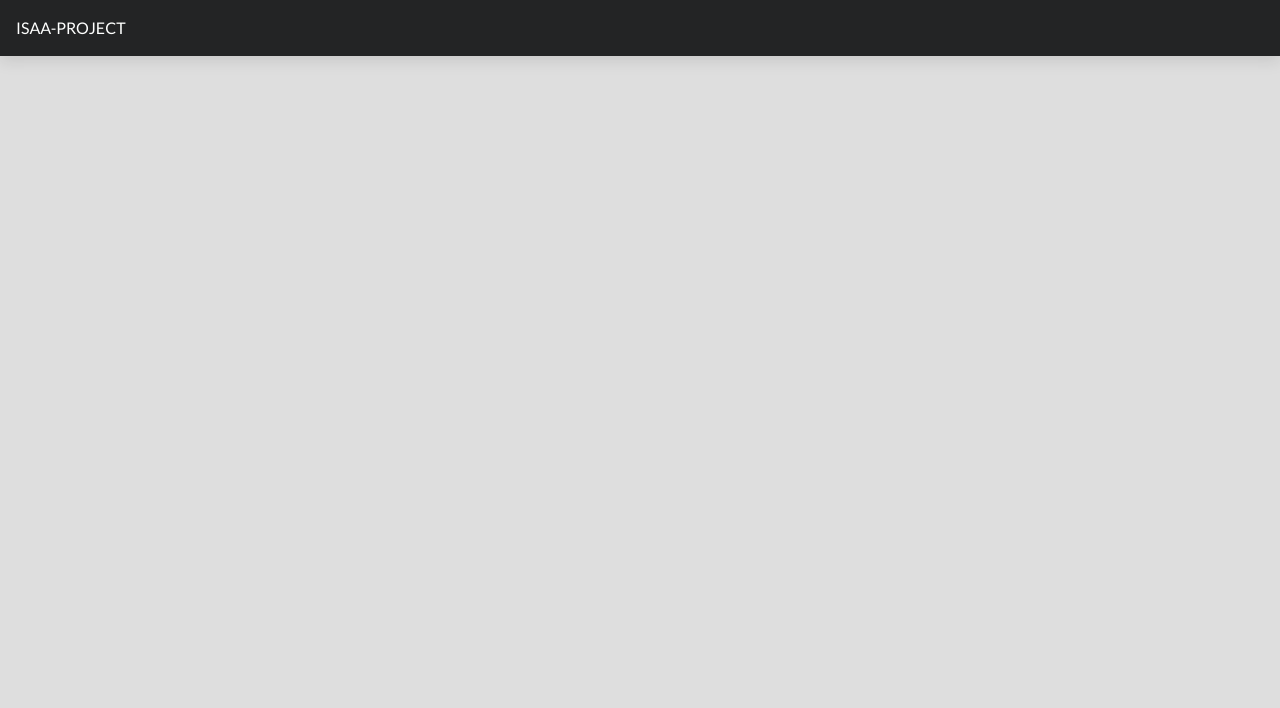
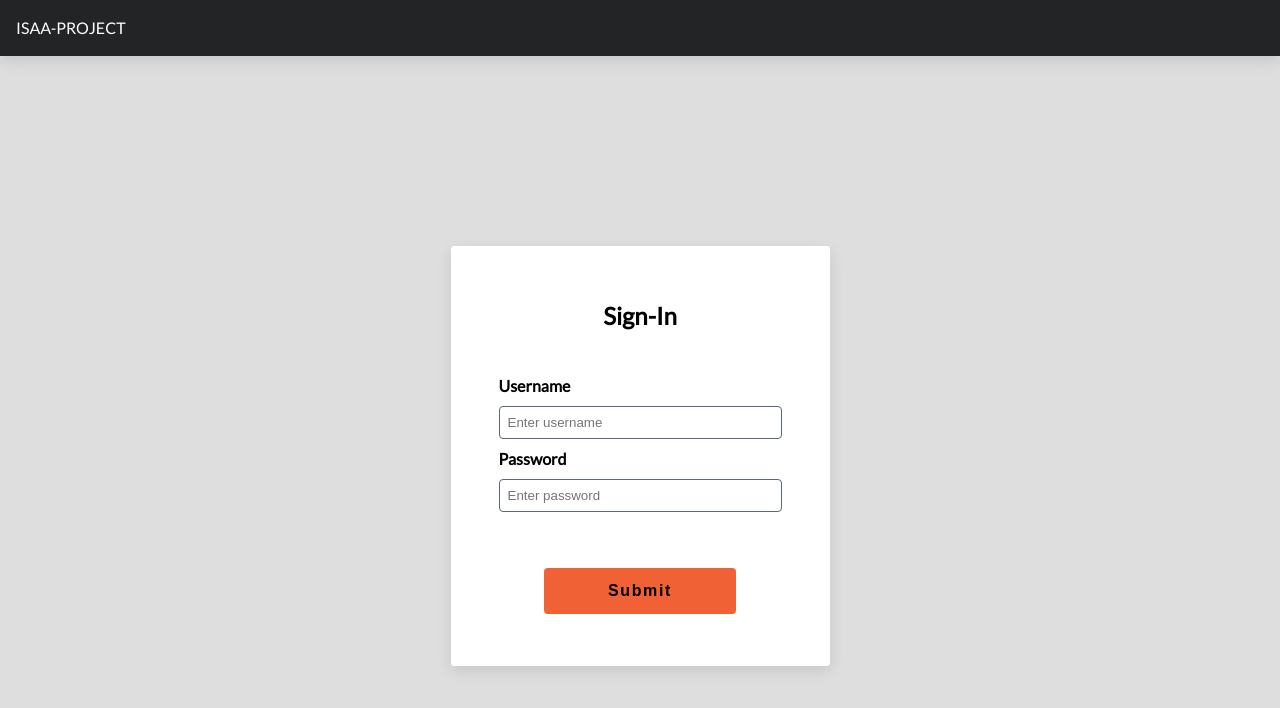
Before and after one commit to shaarangg/wasp-frontend, a React (Create React App) app: page / in a window 1280 px wide. Shown: the top 708 px of the page. Built offline with nearby package versions, Linux system fonts and the light colour scheme.

Commit message:
fix: Route

```diff
--- a/src/App.js
+++ b/src/App.js
@@ -9,7 +9,7 @@
 		<Router>
 			<div className="App">
 				<Nav />
-				<Route exact path="/login" component={Login} />
+				<Route exact path="/" component={Login} />
 				<Route exact path="/blogs" component={Home} />
 			</div>
 		</Router>
--- a/src/Components/Main.js
+++ b/src/Components/Main.js
@@ -12,7 +12,7 @@
 	useEffect(() => {
 		const info = cookies.getAll();
 		if (!info["username"] || !info["password"]) {
-			history.push("/login");
+			history.push("/");
 		}
 		setName(info["username"]);
 		fetchBlogs();
```
Also changed, not shown: 1 other file (tests, documents, lock files or other folders).
